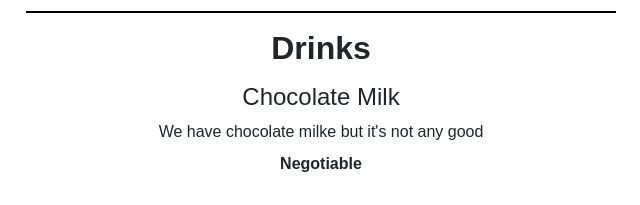
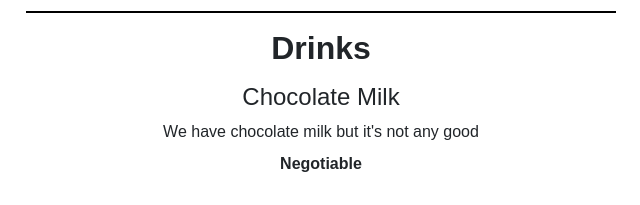
Before and after one commit to LoganC34/LoganC34.github.io, a plain HTML site: page index.html in a window 1280 px wide. Shown: the part 1851-2056 px from the top of the page, 319-959 px from the left. Drawn offline with nearby package versions, Linux system fonts and the light colour scheme.

Commit message:
Update index.html

```diff
--- a/index.html
+++ b/index.html
@@ -98,7 +98,7 @@
         <h3 class="menu__section-title">Drinks</h3>
         <div class="menu-item">
             <h4 class="menu-item__title">Chocolate Milk</h4>
-            <p class="menu-item__description">We have chocolate milke but it's not any good</p>
+            <p class="menu-item__description">We have chocolate milk but it's not any good</p>
             <span class="menu-item__price">Negotiable</span>
         </div>
         <div class="menu-item">
```
